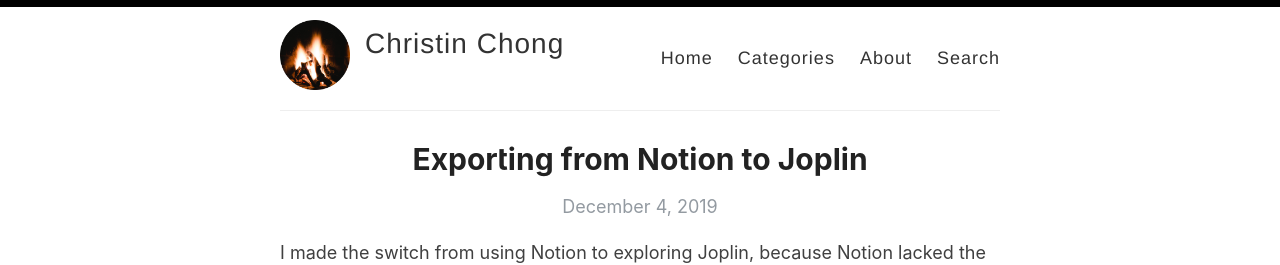
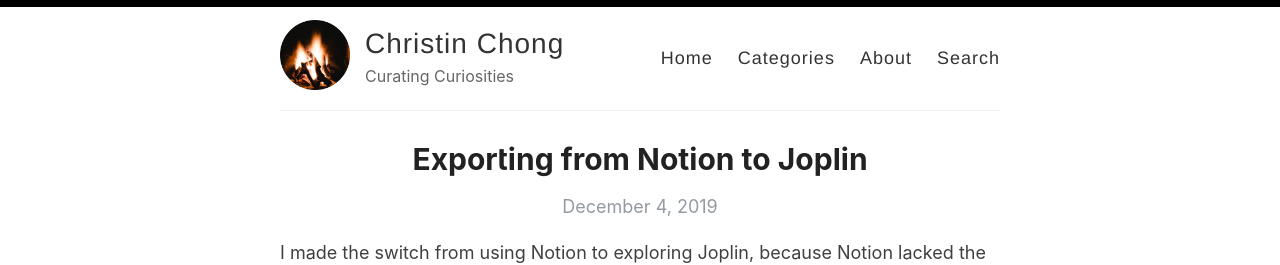
Before and after one commit to codestin/codestin.github.io, a Jekyll site: the page built from index.html, in a window 1280 px wide. Shown: the top 265 px of the page. Built offline with Jekyll 4.4.1, drawn with Linux system fonts in a browser that asks for light colours; the list of posts is cut into pages by our own code.

Commit message:
Update _config.yml

```diff
--- a/_config.yml
+++ b/_config.yml
@@ -9,7 +9,7 @@
 author: Christin Chong
 
 # Short bio or description (displayed in the header)
-description:
+description: Curating Curiosities
 
 # URL of your avatar or profile pic (you could use your GitHub profile pic)
 avatar: /images/logo.png
```
